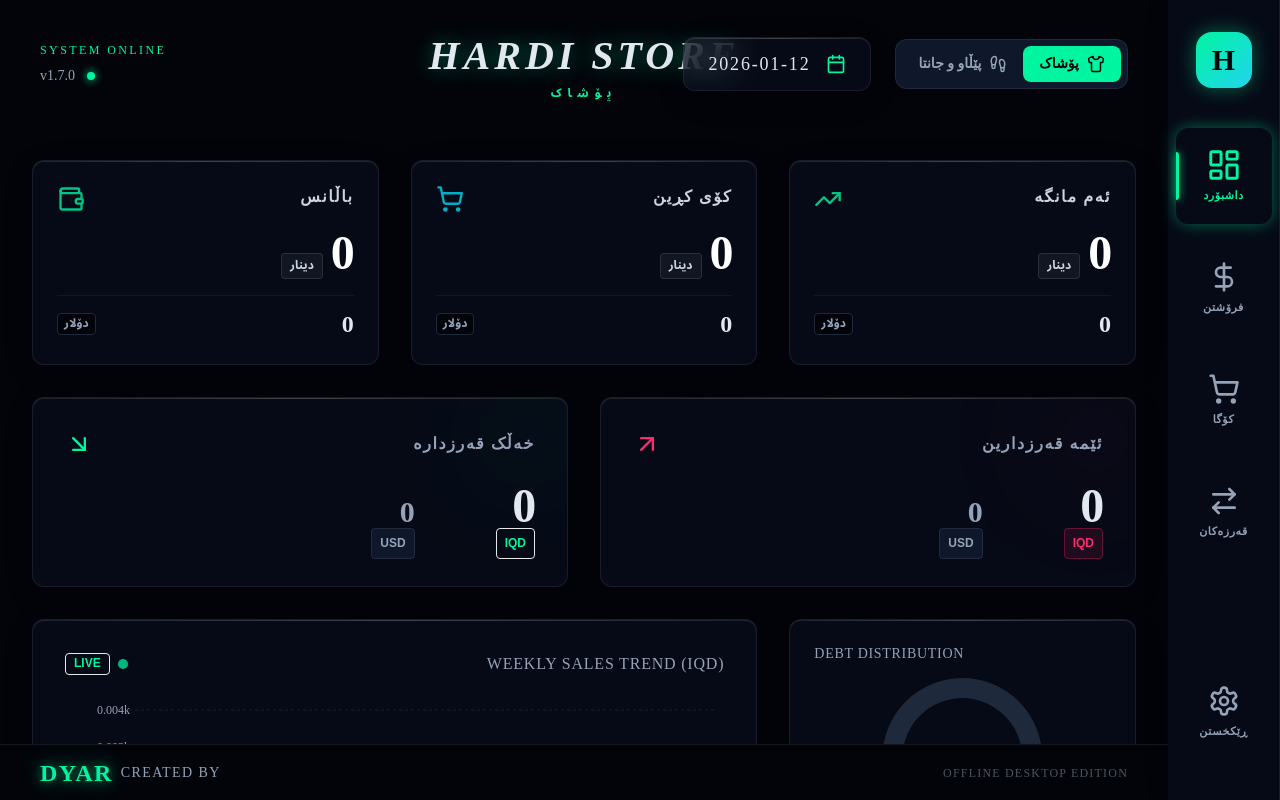
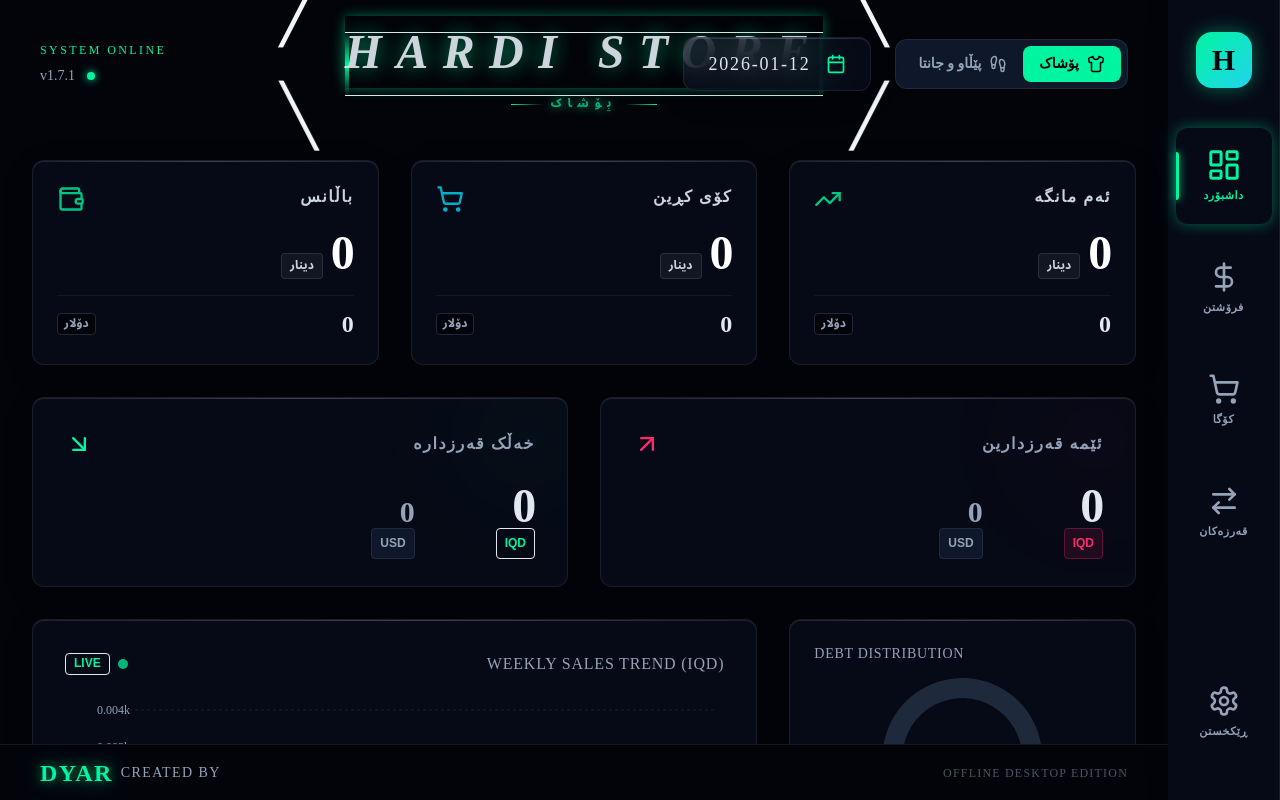
Before and after one commit to dyar13/-Hardi-store, a React (Vite) app: page / in a window 1280 px wide. Built offline with nearby package versions, Linux system fonts and the light colour scheme.

Commit message:
feat: add stunning animated neon glow title with banner
- Add multiple text shadow layers for depth
- Add breathe animation to title
- Add glow pulse animation to letter spacing
- Add futuristic banner behind title
- Add neon flicker effect
- Title now has premium HUD cyberpunk feel

```diff
--- a/App.tsx
+++ b/App.tsx
@@ -137,15 +137,49 @@ const App: React.FC = () => {
                 </div>
             </div>
 
-            {/* CENTER: TITLE */}
+            {/* CENTER: ANIMATED TITLE WITH BANNER */}
             <div className="absolute inset-0 flex items-center justify-center pointer-events-none z-10 overflow-visible">
-                 <div className="flex flex-col items-center">
-                     <h1 className="text-[40px] font-black font-[Orbitron] italic tracking-widest text-[var(--text-primary)] drop-shadow-[0_0_10px_var(--accent-glow)]">
+                 <div className="relative flex flex-col items-center">
+                     {/* Futuristic Banner Behind Title */}
+                     <div className="absolute inset-x-0 top-1/2 -translate-y-1/2 h-16 bg-gradient-to-r from-transparent via-[var(--accent-main)]/5 to-transparent">
+                         <div className="absolute inset-0 border-y border-[var(--accent-main)]/20"></div>
+                         <div className="absolute left-0 top-0 bottom-0 w-1 bg-gradient-to-b from-transparent via-[var(--accent-main)] to-transparent"></div>
+                         <div className="absolute right-0 top-0 bottom-0 w-1 bg-gradient-to-b from-transparent via-[var(--accent-main)] to-transparent"></div>
+                     </div>
+
+                     {/* Main Title with Multi-Layer Glow */}
+                     <h1
+                         className="text-[48px] font-black font-[Orbitron] italic tracking-[0.3em] text-[var(--text-primary)] relative z-10"
+                         style={{
+                             textShadow: `
+                                 0 0 10px var(--accent-main),
+                                 0 0 20px var(--accent-main),
+                                 0 0 30px var(--accent-main),
+                                 0 0 40px rgba(0, 245, 160, 0.5),
+                                 0 0 70px rgba(0, 245, 160, 0.3),
+                                 0 0 100px rgba(0, 245, 160, 0.2),
+                                 2px 2px 4px rgba(0, 0, 0, 0.8)
+                             `,
+                             animation: 'breathe 4s ease-in-out infinite, glow-pulse 3s ease-in-out infinite'
+                         }}
+                     >
                          HARDI STORE
                      </h1>
-                     <span className="text-xs font-bold tracking-[0.5em] text-[var(--accent-main)] uppercase">
-                         {activeStore === 'clothes' ? t.storeClothes : t.storeShoes}
-                     </span>
+
+                     {/* Subtitle */}
+                     <div className="flex items-center gap-2 mt-2 relative z-10">
+                         <div className="h-px w-8 bg-gradient-to-r from-transparent to-[var(--accent-main)]"></div>
+                         <span className="text-xs font-bold tracking-[0.5em] text-[var(--accent-main)] uppercase animate-pulse" style={{ textShadow: '0 0 10px var(--accent-main)' }}>
+                             {activeStore === 'clothes' ? t.storeClothes : t.storeShoes}
+                         </span>
+                         <div className="h-px w-8 bg-gradient-to-l from-transparent to-[var(--accent-main)]"></div>
+                     </div>
+
+                     {/* Decorative Corner Brackets */}
+                     <div className="absolute -left-16 -top-8 text-[var(--accent-main)]/30 text-6xl font-thin">╱</div>
+                     <div className="absolute -right-16 -top-8 text-[var(--accent-main)]/30 text-6xl font-thin">╲</div>
+                     <div className="absolute -left-16 -bottom-8 text-[var(--accent-main)]/30 text-6xl font-thin rotate-180">╲</div>
+                     <div className="absolute -right-16 -bottom-8 text-[var(--accent-main)]/30 text-6xl font-thin rotate-180">╱</div>
                  </div>
             </div>
 
@@ -154,7 +188,7 @@ const App: React.FC = () => {
                 <div className="text-xs text-[var(--accent-main)] font-[Orbitron] tracking-[0.2em] uppercase mb-2">System Online</div>
                 <div className="flex items-center gap-3 justify-end">
                      <span className="w-2 h-2 bg-[var(--accent-main)] rounded-full animate-pulse shadow-[0_0_8px_var(--accent-main)]"></span>
-                     <span className="font-[Orbitron] text-[var(--text-secondary)] text-sm">v1.7.0</span>
+                     <span className="font-[Orbitron] text-[var(--text-secondary)] text-sm">v1.7.1</span>
                 </div>
             </div>
 
@@ -215,7 +249,7 @@ const App: React.FC = () => {
             <button onClick={() => { setActiveTab('dashboard'); setMobileMenuOpen(false); }} className="w-full text-left p-6 rounded-xl bg-[var(--glass-bg)] text-[var(--text-primary)] text-xl font-[Orbitron] border border-[var(--glass-border)]">{t.dashboard}</button>
             <button onClick={() => { setActiveTab('sales'); setMobileMenuOpen(false); }} className="w-full text-left p-6 rounded-xl bg-[var(--glass-bg)] text-[var(--text-primary)] text-xl font-[Orbitron] border border-[var(--glass-border)]">{t.sales}</button>
             <button onClick={() => { setActiveTab('inventory'); setMobileMenuOpen(false); }} className="w-full text-left p-6 rounded-xl bg-[var(--glass-bg)] text-[var(--text-primary)] text-xl font-[Orbitron] border border-[var(--glass-border)]">{t.inventory}</button>
-            <button onClick={() => { setActiveTab('debts'); setMobileMenuOpen(false); }} className="w-full text-left p-6 rounded-xl bg-[var(--glass-bg)] text-[var(--text-primary)] text-xl font-[Orbitron] border border-[var(--glass-border)]">{t.debts}</button>
+            <button onClick={() => { setActiveTab('debts'); setMobileMenuOpen(false); }} className="w-full text-left p-6 rounded-xl bg-[var(--glass-bg)] text-[var(--text-primary)] text-xl font-[var(--glass-border)]">{t.debts}</button>
             <button onClick={() => { setActiveTab('settings'); setMobileMenuOpen(false); }} className="w-full text-left p-6 rounded-xl bg-[var(--glass-bg)] text-[var(--text-primary)] text-xl font-[Orbitron] border border-[var(--glass-border)]">{t.settings}</button>
         </div>
       )}
```
